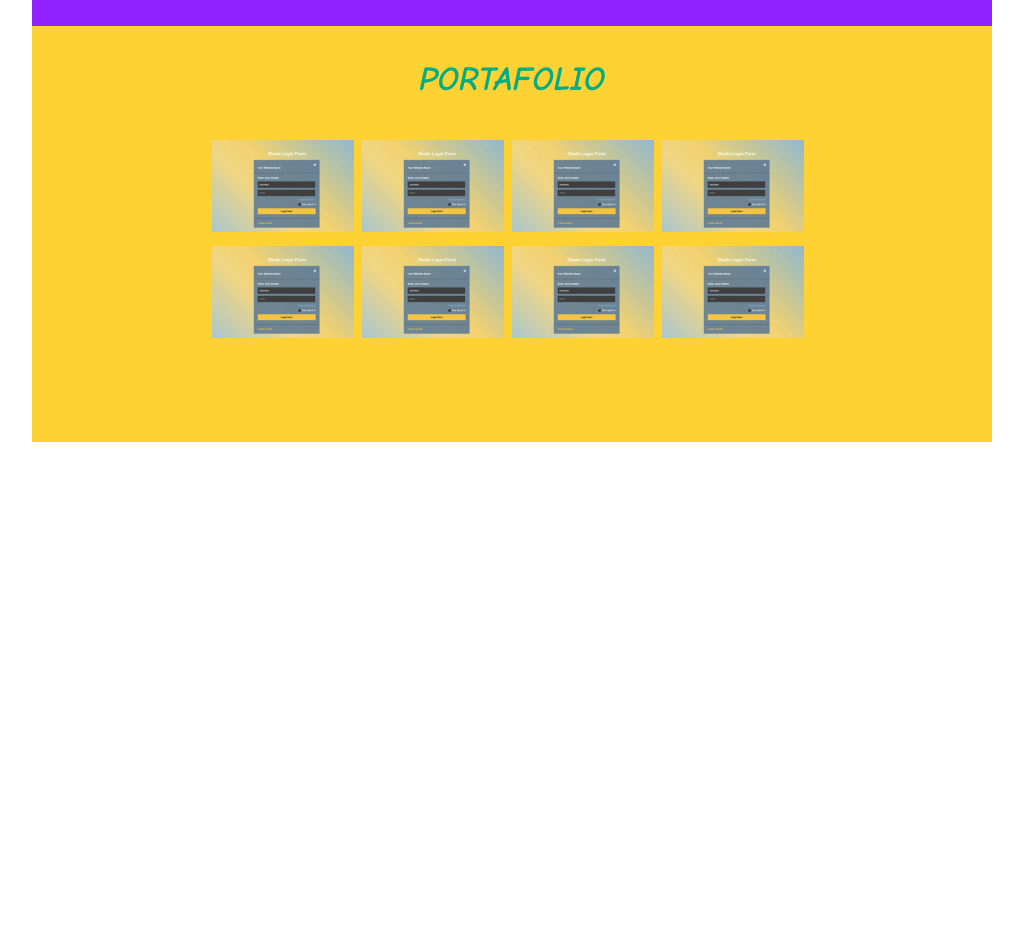
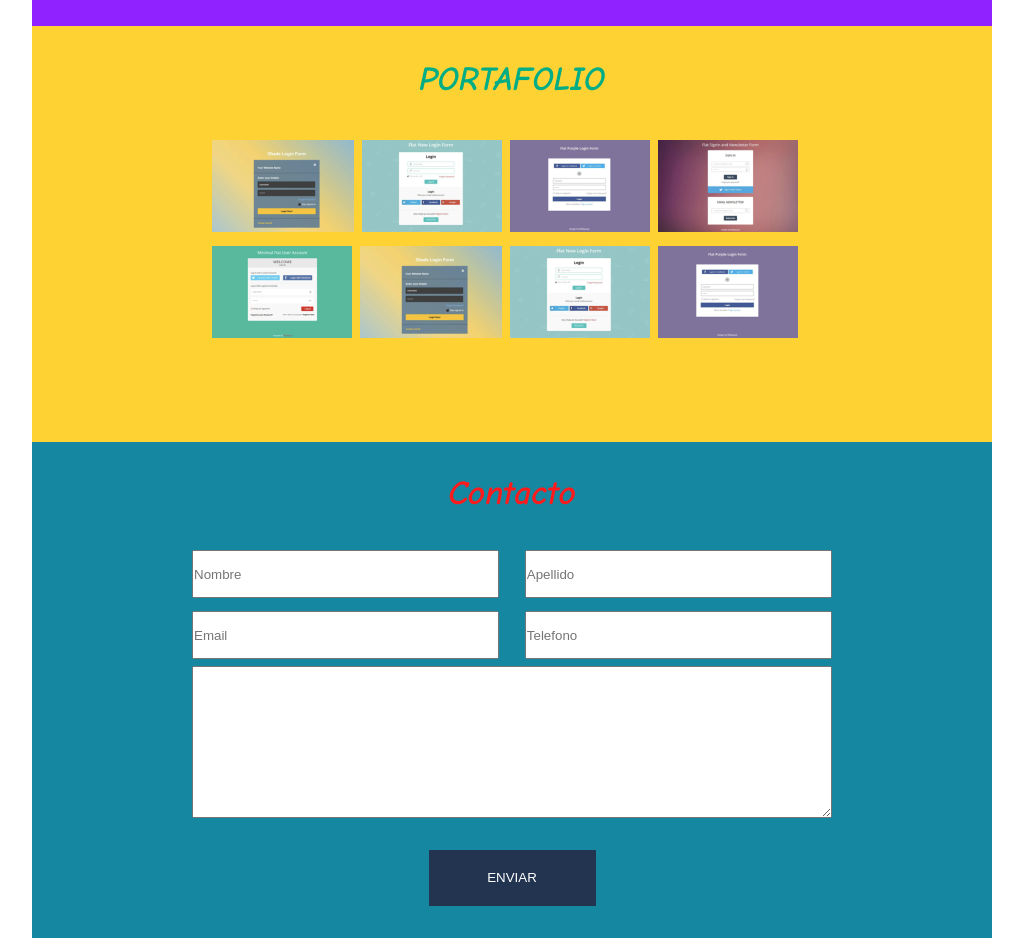
Before and after one commit to jorgeffmeza/g18, a plain HTML site: page semana3/reto3/index.html in a window 1280 px wide. Shown: the part 1400-2338 px from the top of the page, without its empty margins (128-1151 px from the left). Before the commit the page ends 1842 px from the top, so only its background shows below. Drawn offline with Linux system fonts and the light colour scheme.

Commit message:
completo reto44

```diff
--- a/semana3/reto3/index.html
+++ b/semana3/reto3/index.html
@@ -17,7 +17,7 @@
         <figure>
           <img src="./images/image 1.png" alt="" />
         </figure>
-        <h2>Hola mi nombre es, <br />Guillermo sifuentes</h2>
+        <h2>Hola mi nombre es, <br />Jorge Meza</h2>
       </section>
       <section class="about-me">
         <h2>SOBRE MI</h2>
@@ -47,13 +47,13 @@
           <div class="list-item">
             <h3>HTML</h3>
             <div class="list-bar">
-              <div></div>
+              <div style="width:70%"></div>
             </div>
           </div>
           <div class="list-item">
             <h3>HTML</h3>
             <div class="list-bar">
-              <div></div>
+              <div style="width:80%"></div>
             </div>
           </div>
           <div class="list-item">
@@ -80,17 +80,33 @@
         <h2>PORTAFOLIO</h2>
         <div class="portfolio-images">
             <figure><img src="./images/image-1.png" alt=""></figure>
+            <figure><img src="./images/image-2.png" alt=""></figure>
+            <figure><img src="./images/image-3.png" alt=""></figure>
+            <figure><img src="./images/image-4.png" alt=""></figure>
+            <figure><img src="./images/image-5.png" alt=""></figure>
             <figure><img src="./images/image-1.png" alt=""></figure>
-            <figure><img src="./images/image-1.png" alt=""></figure>
-            <figure><img src="./images/image-1.png" alt=""></figure>
-            <figure><img src="./images/image-1.png" alt=""></figure>
-            <figure><img src="./images/image-1.png" alt=""></figure>
-            <figure><img src="./images/image-1.png" alt=""></figure>
-            <figure><img src="./images/image-1.png" alt=""></figure>
+            <figure><img src="./images/image-2.png" alt=""></figure>
+            <figure><img src="./images/image-3.png" alt=""></figure>
+        </div>
+      </section>
 
-        </div>
+    <section class="section__contacto">
+        <h2>Contacto</h2>
+        <form class="formulario" action="">
+            <div class="container__inputs">
+                <input type="text" placeholder="Nombre">
+                <input type="text" placeholder="Apellido">
+                <input type="text" placeholder="Email">
+                <input type="text" placeholder="Telefono">
+            </div>
+            <textarea cols="30" rows="10"></textarea>
+            <button>ENVIAR</button>
+        </form>
+    </section>
 
-      </section>
+
+
+
     </main>
   </body>
 </html>
--- a/semana3/reto3/main.css
+++ b/semana3/reto3/main.css
@@ -162,3 +162,40 @@ padding:20px;
 
     border: solid 1px yellow;
 }
+
+
+/* FORMULARIO */
+.section__contacto{
+  text-align: center;
+  background-color: #1687A0;
+}
+.section__contacto h2{
+  color: #FF1B1B;
+  padding: 2rem 0;
+}
+.formulario{
+  margin: auto;
+  width: 50vw;
+  display: flex;
+  flex-direction: column;
+  justify-content: center;
+}
+.container__inputs{
+  display: flex;
+  flex-wrap: wrap;
+  justify-content: space-between;
+}
+.container__inputs input{
+  width: 48%;
+  height: 3rem;
+  margin: 1% 0;
+}
+.formulario button{
+  height: 56px;
+  width: 167px;
+  background-color: #233451;
+  border: none;
+  margin: 2rem auto;
+  color: white;
+  text-align: center;
+}
```
